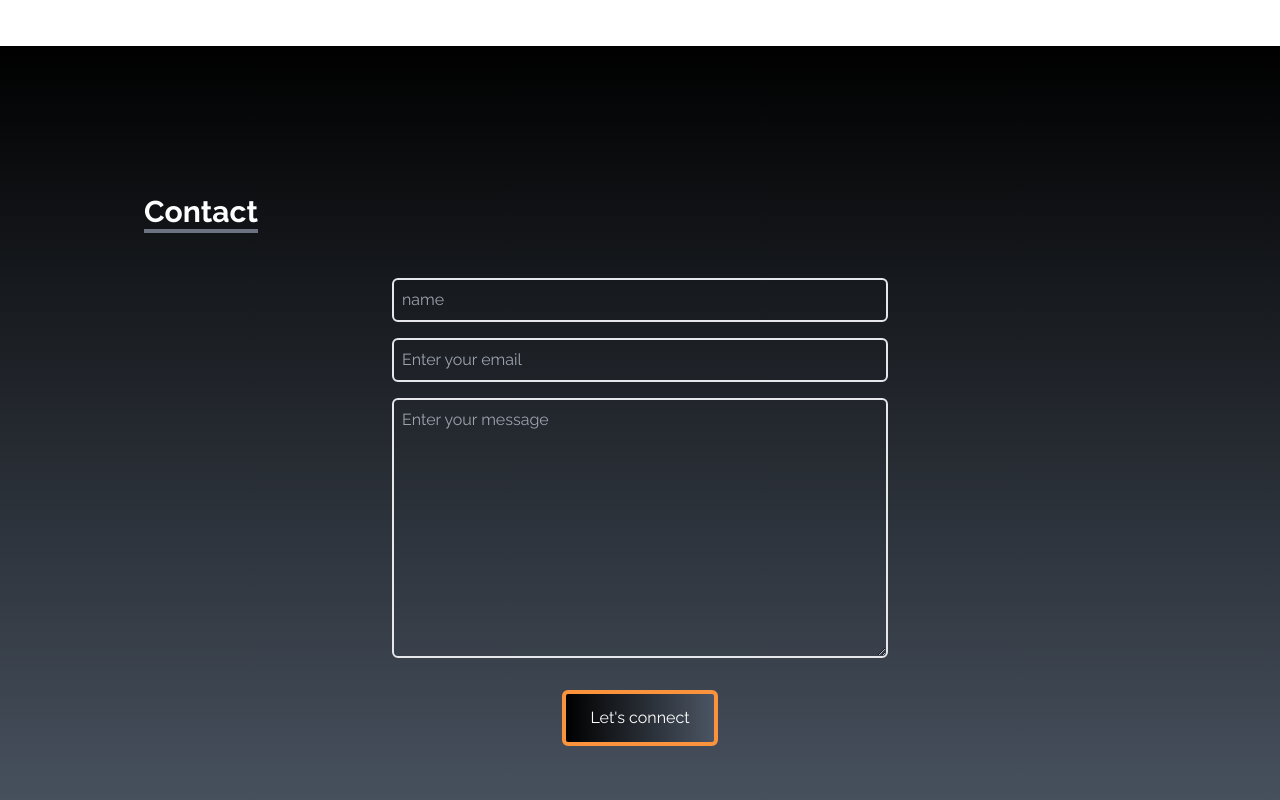
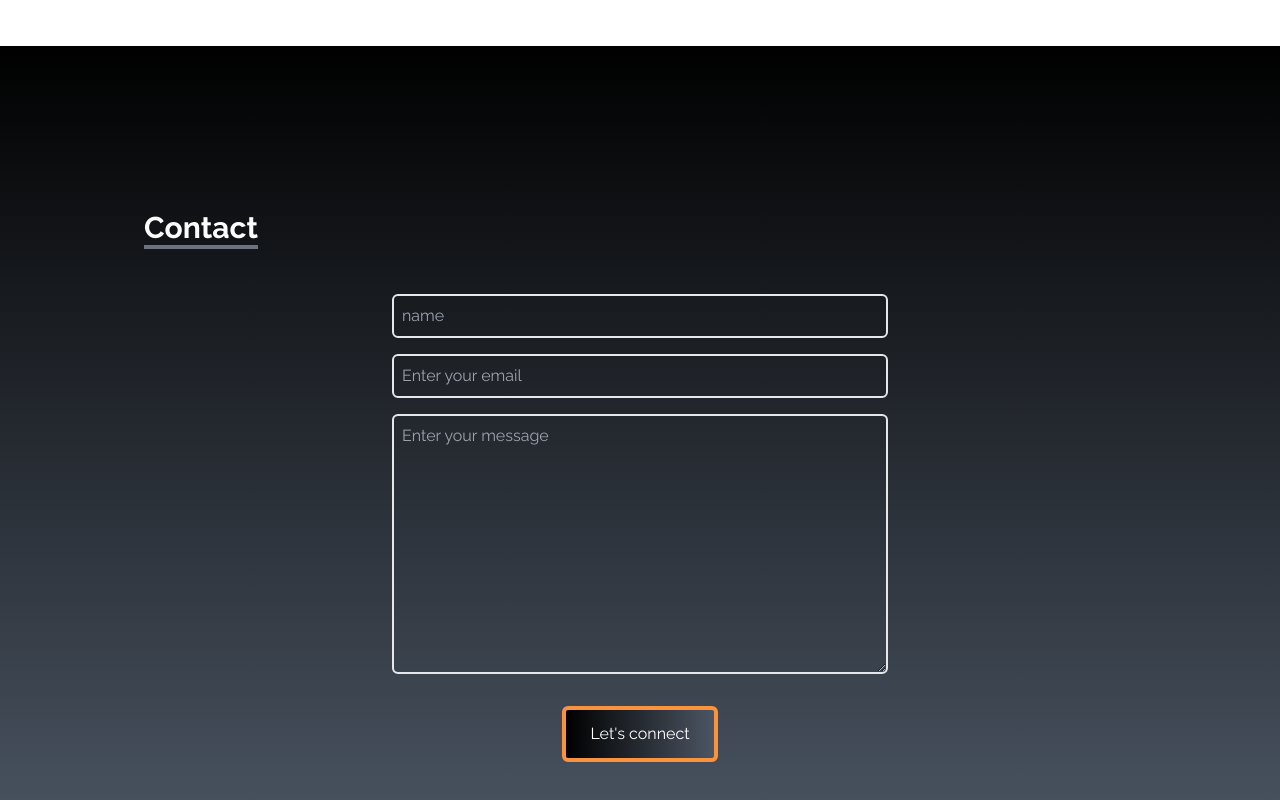
Before and after one commit to sniperglass/my-portfolio, a React (Create React App) app: page / in a window 1280 px wide. Shown: the part 3394-4194 px from the top of the page. Built offline with nearby package versions, Linux system fonts and the light colour scheme.

Commit message:
one more abouut refactor

```diff
--- a/src/components/Contact.jsx
+++ b/src/components/Contact.jsx
@@ -10,7 +10,7 @@ const contact = () => {
     from-black to-gray-600 p-4 text-white'>
         <div className='flex flex-col p-4 justify-center max-w-screen-lg
         mx-auto h-full xs:mt-15'>
-            <div className='xs:mt-20 pb-12'>
+            <div className='xs:mt-20 xs:pt-8 pb-12'>
                 <p className='xs:text-3xl text-4xl font-bold inline border-b-4
                 border-gray-500'>
                     Contact
```
